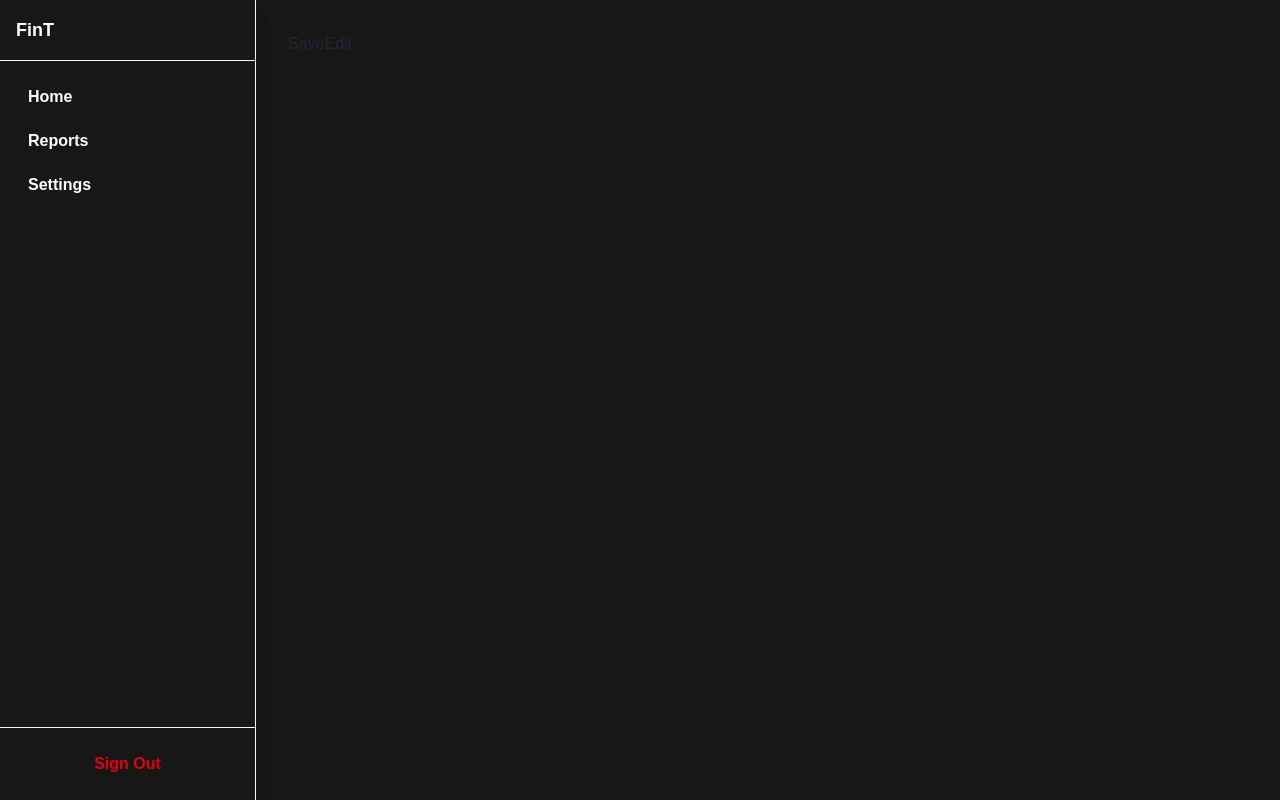
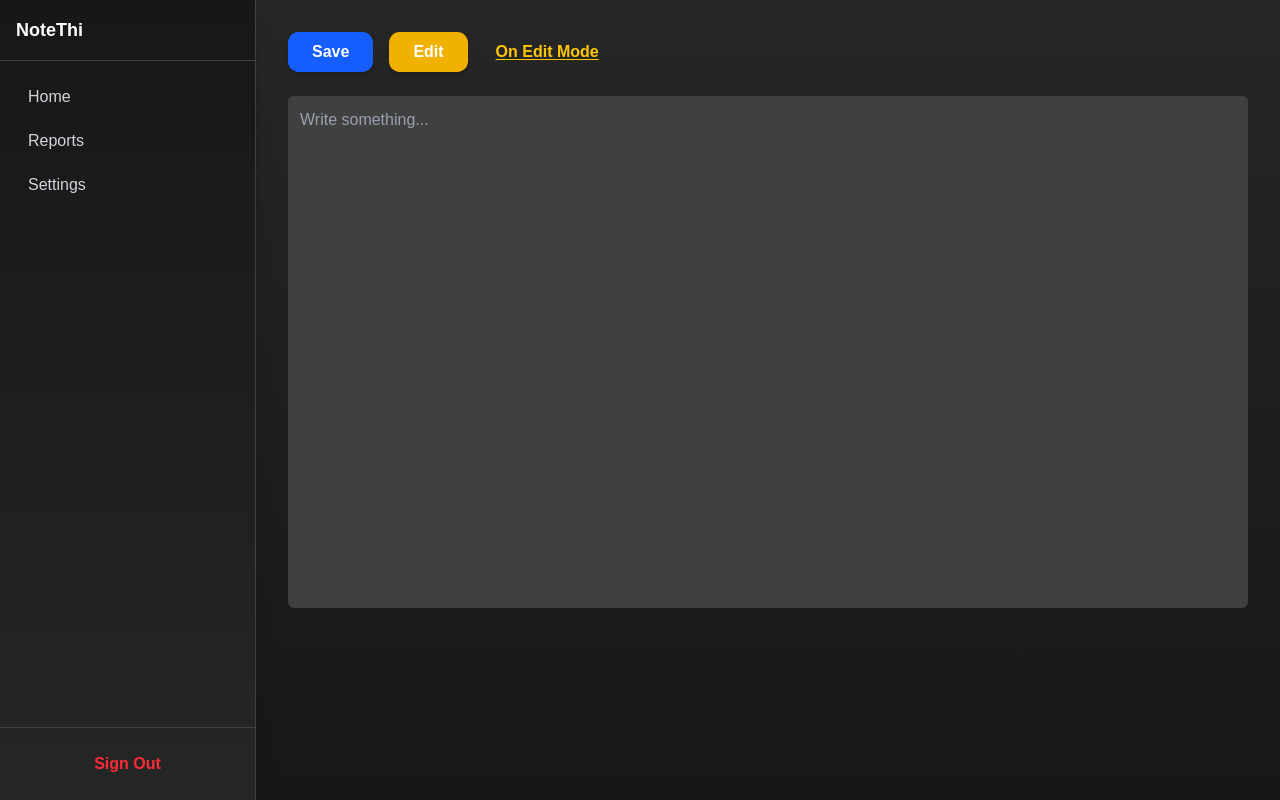
Before and after one commit to Lio3307/learn-nextJs, a Next.js app: page /notes in a window 1280 px wide. Built offline with nearby package versions, Linux system fonts and the light colour scheme.

Commit message:
installing firebase and setting up editor

```diff
--- a/components/editor.tsx
+++ b/components/editor.tsx
@@ -5,23 +5,38 @@ export default function Editor({isEdit}: {isEdit: boolean}) {
     return (
        <div>
   <section>
-        <div>
-          <button>Save</button>
+    <div className="flex md:mt-0 mt-[2.4rem] gap-4 items-center">
+      <button className="bg-blue-600 hover:bg-blue-700 text-white font-bold py-2 px-6 rounded-[0.67rem] shadow-md">
+        Save
+      </button>
+
       {isEdit ? (
-            <button
-
-            >
+        <button className="bg-yellow-500 hover:bg-yellow-600 text-white font-bold py-2 px-6 rounded-[0.67rem] shadow-md">
           Edit
         </button>
       ) : (
-            <button
-
-            >
+        <button className="bg-gray-600 hover:bg-gray-700 text-white font-bold py-2 px-6 rounded-[0.67rem] shadow-md">
           View
         </button>
       )}
+
+      {isEdit && (
+        <p className="text-yellow-400 font-bold underline underline-offset-2 ml-3">
+          On Edit Mode
+        </p>
+      )}
     </div>
+
+    <div className="w-full mt-6">
+  <textarea
+    className="w-full min-h-[32rem] p-3 rounded-md bg-neutral-700 text-white placeholder-gray-400 focus:outline-none focus:ring-2 focus:ring-blue-500 resize-none"
+    placeholder="Write something..."
+  />
+</div>
+
   </section>
 </div>
+
+
     )
 }
--- a/components/navbar/side-bar.tsx
+++ b/components/navbar/side-bar.tsx
@@ -1,4 +1,4 @@
-"use client"
+"use client";
 
 import { ReactNode, useState } from "react";
 import Link from "next/link";
@@ -19,37 +19,34 @@ export default function SideNav({ children }: { children: ReactNode }) {
   };
 
   return (
-    <div className="h-screen bg-neutral-900 text-gray-800 flex flex-col md:flex-row">
+    <div className="h-screen bg-neutral-900 flex flex-col md:flex-row">
       <button
         onClick={() => setOpen(true)}
         aria-label="Open Sidebar"
-        className="md:hidden fixed top-6 left-6 z-30 px-3 py-2 rounded-lg bg-neutral-900 text-white text-lg font-medium shadow-md"
+        className="md:hidden fixed top-6 left-6 z-30 px-3 py-2 rounded-lg bg-neutral-800 text-white text-lg font-medium shadow-md hover:bg-neutral-700 transition"
       >
         ☰
       </button>
 
       {open && (
         <div
-          className="fixed inset-0 md:hidden z-40 backdrop-blur-sm bg-black/20 transition-opacity"
+          className="fixed inset-0 md:hidden z-40 backdrop-blur-sm bg-black/40 transition-opacity"
           onClick={() => setOpen(false)}
           aria-hidden="true"
         />
       )}
 
       <aside
-        className={`fixed md:sticky top-0 left-0 h-screen w-64 border-r border-gray-100 shadow-xl z-50 transform transition-transform duration-300 ease-in-out overflow-y-auto ${
+        className={`fixed md:sticky top-0 left-0 h-screen w-64 border-r border-neutral-700 shadow-xl z-50 transform transition-transform duration-300 ease-in-out overflow-y-auto bg-gradient-to-b from-neutral-900 to-neutral-800 ${
           open ? "translate-x-0" : "-translate-x-full"
         } md:translate-x-0 flex flex-col`}
       >
-        <div className="p-4 flex items-center justify-between border-b border-gray-100">
-          <div className="flex items-center gap-3">
-
-            <span className="font-semibold text-white text-lg">FinT</span>
-          </div>
+        <div className="p-4 flex items-center justify-between border-b border-neutral-700">
+          <span className="font-semibold text-white text-lg">NoteThi</span>
           <button
             onClick={() => setOpen(false)}
             aria-label="Close"
-            className="md:hidden text-3xl font-bold text-gray-500 hover:text-gray-700 transition-colors duration-300 bg-gray-100 hover:bg-gray-200 rounded-lg p-1.5"
+            className="md:hidden text-3xl font-bold text-gray-400 hover:text-white transition-colors duration-300 bg-neutral-800 hover:bg-neutral-700 rounded-lg p-1.5"
           >
             ×
           </button>
@@ -64,10 +61,10 @@ export default function SideNav({ children }: { children: ReactNode }) {
                   key={i}
                   href={`/dashboard/${t.to}`}
                   onClick={() => setOpen(false)}
-                  className={`flex items-center px-3 py-2 rounded-md transition-all duration-200 ${
+                  className={`flex items-center px-3 py-2 rounded-md font-medium transition-all duration-200 ${
                     active
-                      ? "bg-neutral-50 font-bold text-white "
-                      : "text-white hover:text-black font-bold hover:bg-neutral-50 hover:text-neutra;-600"
+                      ? "bg-blue-600 text-white font-semibold shadow-md"
+                      : "text-gray-300 hover:text-white hover:bg-neutral-700"
                   }`}
                 >
                   {t.name}
@@ -76,14 +73,14 @@ export default function SideNav({ children }: { children: ReactNode }) {
             })}
           </nav>
 
-          <div className="p-4 border-t border-gray-100">
+          <div className="p-4 border-t border-neutral-700">
             <button
               onClick={(e) => {
                 e.preventDefault();
                 e.stopPropagation();
                 handleSignOut();
               }}
-              className="w-full px-3 py-2 rounded-md font-bold text-red-600  cursor-pointer hover:bg-red-300 transition"
+              className="w-full px-3 py-2 rounded-md font-semibold text-red-500 hover:text-white hover:bg-red-600 transition"
             >
               Sign Out
             </button>
@@ -91,7 +88,7 @@ export default function SideNav({ children }: { children: ReactNode }) {
         </div>
       </aside>
 
-      <main className="flex-1 overflow-y-auto bg-neutral-900">
+      <main className="flex-1 overflow-y-auto bg-gradient-to-b from-neutral-800 to-neutral-900">
         <div className="max-w-7xl mx-auto px-4 py-8 sm:px-6 lg:px-8">
           {children}
         </div>
--- /dev/null
+++ b/config/firebase.ts
@@ -0,0 +1,15 @@
+import { initializeApp } from "firebase/app";
+import { getAnalytics } from "firebase/analytics";
+
+const firebaseConfig = {
+  apiKey: process.env.NEXT_PUBLIC_FIREBASE_API_KEY,
+  authDomain: process.env.NEXT_PUBLIC_FIREBASE_AUTH_DOMAIN,
+  projectId: process.env.NEXT_PUBLIC_FIREBASE_PROJECT_ID,
+  storageBucket: process.env.NEXT_PUBLIC_FIREBASE_STORAGE_BUCKET,
+  messagingSenderId: process.env.NEXT_PUBLIC_FIREBASE_MESSAGING_SENDER_ID,
+  appId: process.env.NEXT_PUBLIC_FIREBASE_APP_ID,
+};
+
+// Initialize Firebase
+const app = initializeApp(firebaseConfig);
+const analytics = getAnalytics(app);
```
Also changed, not shown: package.json (+7 -6 lines), 1 other file (tests, documents, lock files or other folders). Lines whose indentation alone changed are shown as unchanged.
